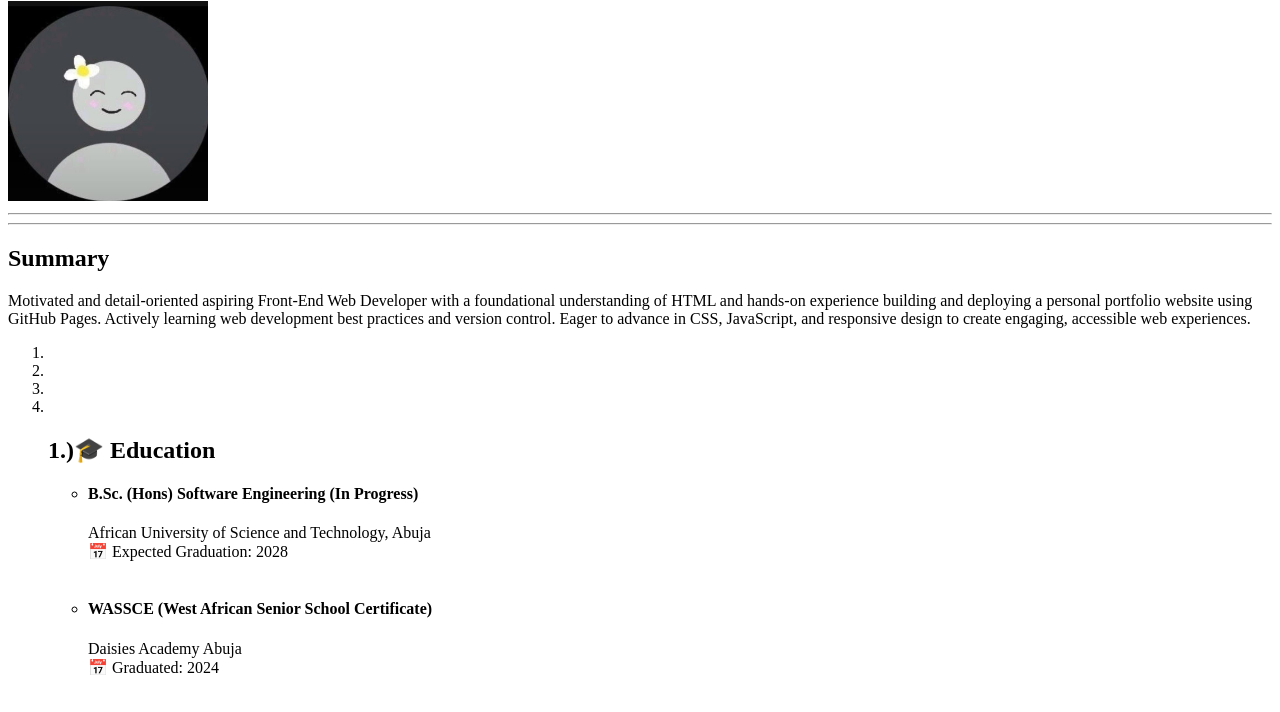
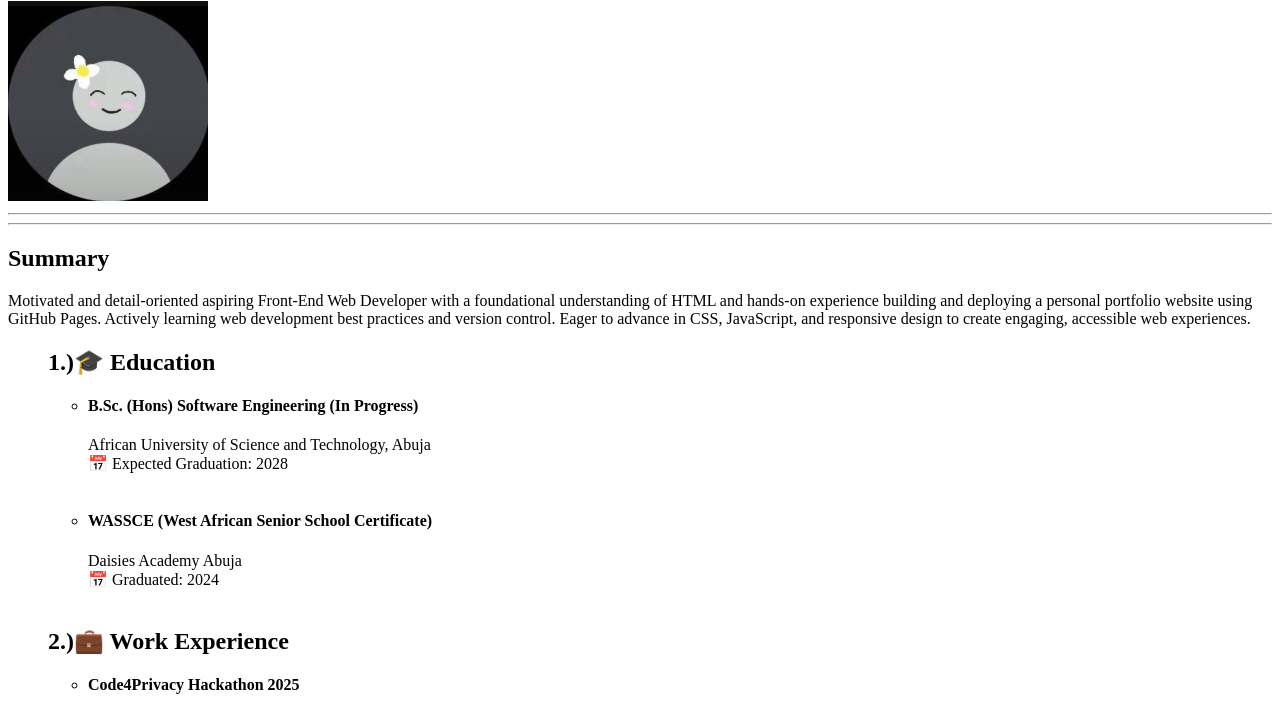
Before and after one commit to Debbie-tuix/Capstone-Project-1, a plain HTML site: page index.html in a window 1280 px wide. Shown: the part 79-791 px from the top of the page. Drawn offline with Linux system fonts and the light colour scheme.

Commit message:
Add files via upload

```diff
--- a/index.html
+++ b/index.html
@@ -16,12 +16,7 @@
         Motivated and detail-oriented aspiring Front-End Web Developer with a foundational understanding of HTML and hands-on experience building and deploying a personal portfolio website using GitHub Pages. Actively learning web development best practices and version control. Eager to advance in CSS, JavaScript, and responsive design to create engaging, accessible web experiences.
     </p>
 
-    <ol>
-       <li></li>
-       <li></li>
-       <li></li>
-       <li></li>
-    </ol>
+
     <ol>
     <h2>
         1.)🎓 Education
```
Also changed, not shown: contact.html (+5 -0 lines), hobbies.html (+5 -0 lines).
